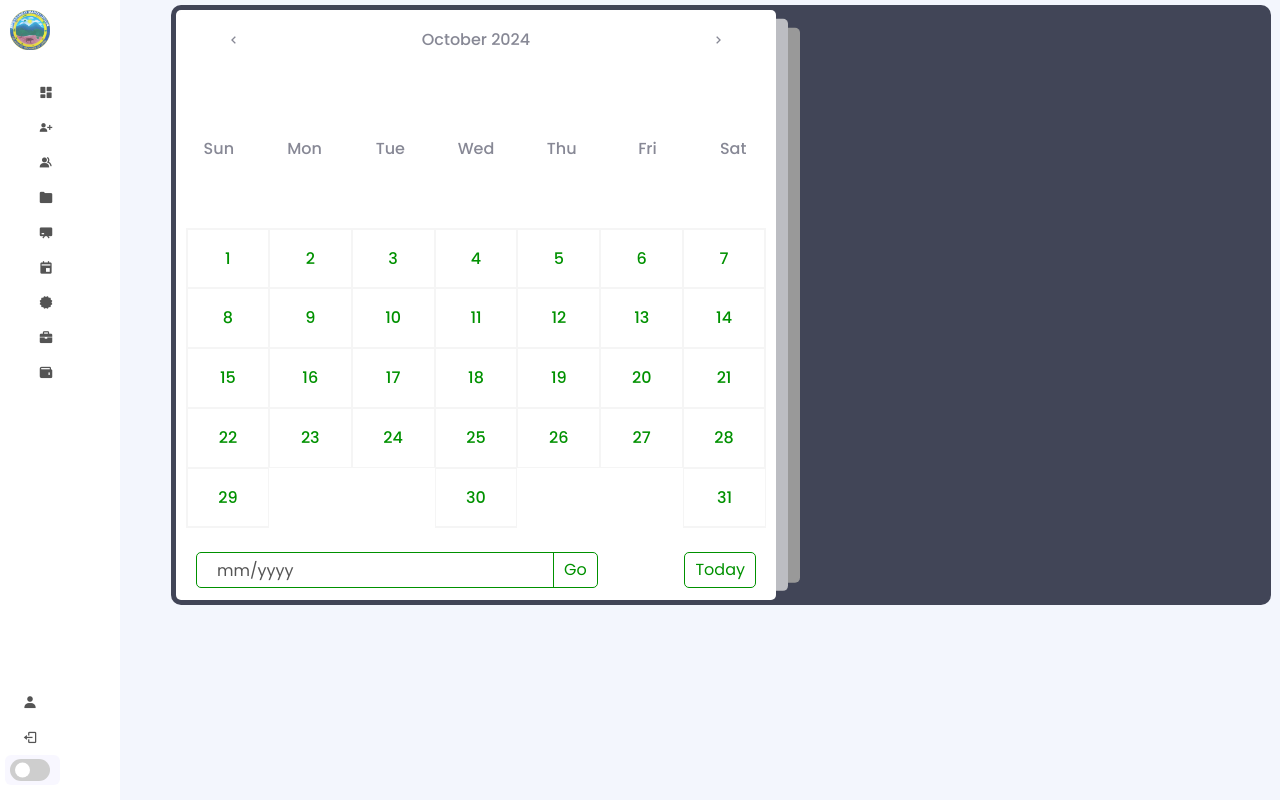
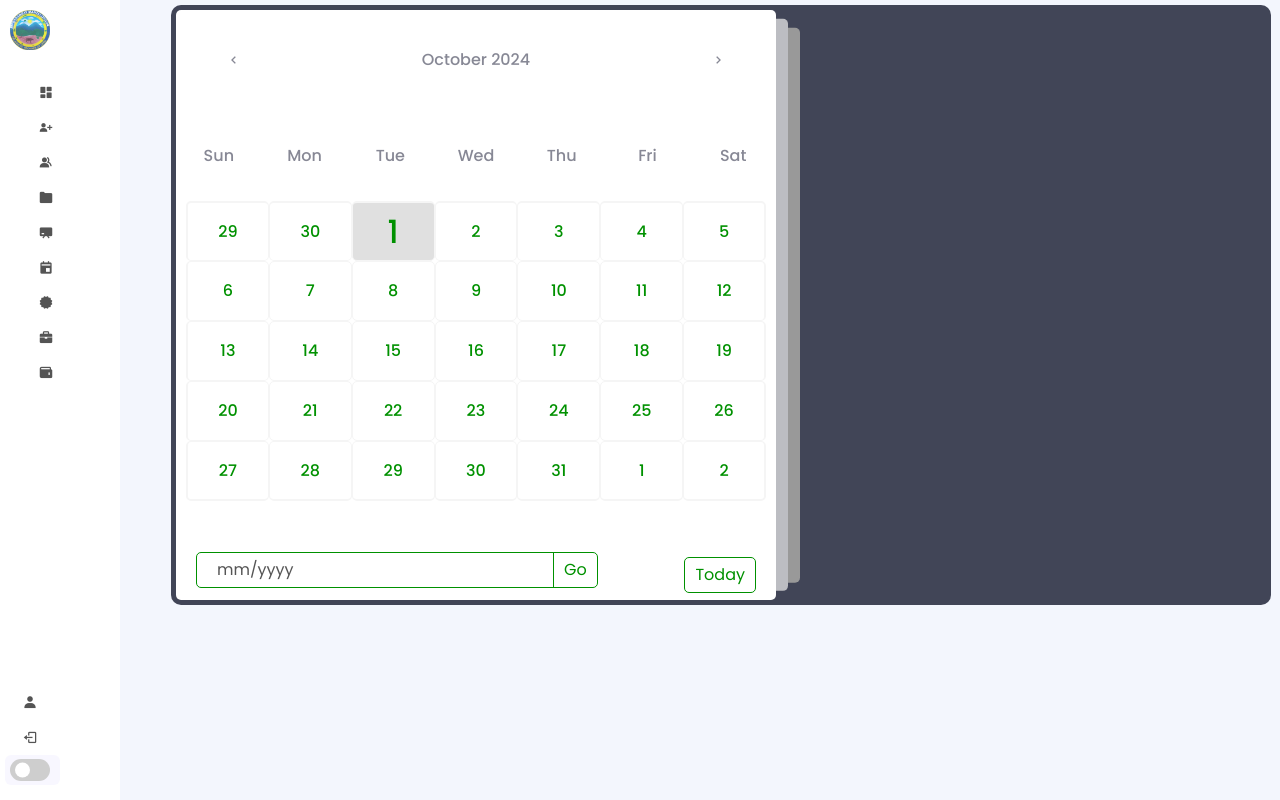
Before and after one commit to johnfrederick9/Capstone_Project, a PHP site: page /pages/calendar/event_calendar.php in a window 1280 px wide. Run offline with PHP 8.4, Linux system fonts and the light colour scheme; the visitor is signed in with stand-in values (Sample User, id 1); data comes from the database, SQL or seed files in the repository; data that the repository does not hold is empty.

Commit message:
Capstone Update
CSS RAO adjustment

```diff
--- a/Development/assets/css/style.css
+++ b/Development/assets/css/style.css
@@ -2617,7 +2617,6 @@
   font-size: 1rem;
   font-weight: 500;
   text-transform: capitalize;
-  margin-top: -20px;
 }
 .calendar .month .prev,
 .calendar .month .next {
@@ -2634,8 +2633,8 @@
   font-size: 1rem;
   font-weight: 500;
   text-transform: capitalize;
-  margin-top: -70px;
-  margin-bottom: -50px;
+  margin-top: -100px;
+  margin-bottom: -100px;
 }
 .weekdays div {
   width: 14.28%;
@@ -2652,7 +2651,6 @@
   padding: 0 10px;
   font-size: medium;
   font-weight: 500;
-  margin-bottom: -10px;
 }
 .calendar .days .day {
   width: 14.28%;
--- a/Development/assets/js/calendar.js
+++ b/Development/assets/js/calendar.js
@@ -3,7 +3,8 @@
   daysContainer = document.querySelector(".days"),
   prev = document.querySelector(".prev"),
   next = document.querySelector(".next"),
-  eventModal = new bootstrap.Modal(document.getElementById('eventModal'), {}),
+  todayBtn = document.querySelector(".today-btn"),
+  eventModal = new bootstrap.Modal(document.getElementById("eventModal"), {}),
   eventStartInput = document.getElementById("event_start"),
   eventEndInput = document.getElementById("event_end");
 
@@ -21,26 +22,46 @@
 function initCalendar() {
   const firstDay = new Date(year, month, 1);
   const lastDay = new Date(year, month + 1, 0);
+  const prevMonthLastDay = new Date(year, month, 0).getDate();
   const lastDate = lastDay.getDate();
   const day = firstDay.getDay();
+  const lastWeekday = lastDay.getDay();
+  const currentDay = today.getDate();
+  const currentMonth = today.getMonth();
+  const currentYear = today.getFullYear();
 
   // Set the current month and year in the header
   date.innerHTML = months[month] + " " + year;
 
   let days = "";
 
+  // Add days from the previous month
+  for (let i = day - 1; i >= 0; i--) {
+    days += `<div class="day disabled">${prevMonthLastDay - i}</div>`;
+  }
+
   // Create the days for the current month
   for (let i = 1; i <= lastDate; i++) {
-    days += `<div class="day" data-day="${i}">${i}</div>`;
+    const dateValue = new Date(year, month, i);
+    const isSelected = selectedDates.some(date => date.getTime() === dateValue.getTime());
+    const isToday = i === currentDay && month === currentMonth && year === currentYear;
+
+    days += `<div class="day${isSelected ? " active" : ""}${isToday ? " today" : ""}" data-day="${i}">${i}</div>`;
+  }
+
+  // Add days from the next month
+  for (let i = lastWeekday + 1; i <= 6; i++) {
+    days += `<div class="day disabled">${i - lastWeekday}</div>`;
   }
 
   daysContainer.innerHTML = days;
   addDayListener();
 }
 
+
 // Add click listeners to the days
 function addDayListener() {
-  const days = document.querySelectorAll(".day");
+  const days = document.querySelectorAll(".day:not(.disabled)");
 
   days.forEach((day) => {
     day.addEventListener("click", (e) => {
@@ -67,7 +88,7 @@
   });
 
   // Listen for 'Enter' key press to show the modal
-  document.addEventListener("keydown", function(event) {
+  document.addEventListener("keydown", function (event) {
     if (event.key === "Enter" && selectedDates.length > 0) {
       // Get the first and last selected dates
       const startDate = selectedDates[0];
@@ -112,5 +133,19 @@
   initCalendar(); // Reinitialize the calendar for the new month/year
 });
 
+// Handle 'Go to Today' button
+todayBtn.addEventListener("click", () => {
+  // Set the current month and year to today
+  today = new Date();
+  month = today.getMonth();
+  year = today.getFullYear();
+
+  // Clear selected dates
+  selectedDates = [];
+
+  // Reinitialize the calendar for the current month and year
+  initCalendar();
+});
+
 // Initialize the calendar on page load
 initCalendar();
--- a/Development/pages/calendar/event_calendar.php
+++ b/Development/pages/calendar/event_calendar.php
@@ -4,21 +4,75 @@
 include 'event_code.php';
 require '../../database.php';
 ?>
-<!DOCTYPE html>
-<html lang="en">
-<head>
-    <meta charset="UTF-8">
-    <meta name="viewport" content="width=device-width, initial-scale=1.0">
-    <link rel="stylesheet" href="../../assets/css/styles.css">
-    <title>Event Calendar</title>
-    <style>
-        /* Add basic styling for modal and calendar */
-        /* ... Your styles here ... */
-    </style>
-</head>
+<style>
+/* Days container styling */
+.days {
+  display: grid;
+  grid-template-columns: repeat(7, 1fr);
+}
+
+/* Day styling */
+.day {
+  padding: 10px;
+  text-align: center;
+  cursor: pointer;
+  border-radius: 5px;
+  transition: all 0.3s ease;
+}
+
+/* Disabled days (outside current month) */
+.day.disabled {
+  color: #bfbfbf; /* Grey out the days outside the current month */
+  cursor: default; /* No pointer cursor on disabled days */
+}
+
+/* Hover effect only for days in the current month */
+.day:not(.disabled):hover {
+  background-color: #e0e0e0;
+}
+
+/* Active selected day styling */
+.day.active {
+  background-color: #007bff;
+  color: white;
+  border-radius: 5px;
+  border: 2px solid #0056b3; /* Border for active date */
+}
+
+/* Style for today's date */
+.day.today {
+  background-color: #e0e0e0;
+  color: white;
+  border-radius: 5px;
+  border: 2px solid #0056b3;
+}
+
+/* Hover effect for today's date */
+.day.today:not(.disabled):hover {
+  background-color: #ffc107; /* Darker shade when hovering */
+  cursor: pointer; /* Pointer cursor on hover */
+}
+
+/* Today button styling */
+.today-btn {
+  margin-top: 10px;
+  padding: 5px 10px;
+  cursor: pointer;
+  border: none;
+  background-color: #007bff;
+  color: white;
+  border-radius: 5px;
+  transition: background-color 0.3s;
+}
+
+.today-btn:hover {
+  background-color: #0056b3;
+}
+
+</style>
 <body>
     <section class="home">
-        <div class="calendar-event">
+        <section class="calendar-event">
             <div class="container">
                 <div class="calendar">
                     <div class="month">
@@ -45,7 +99,7 @@
                     </div>
                 </div>
             </div>
-        </div>
+        </section>
     </section>
 
     <!-- Modal for Adding Event -->
--- a/Development/pages/calendar/event_code.php
+++ b/Development/pages/calendar/event_code.php
@@ -22,12 +22,31 @@
                 VALUES ('$event_name', '$event_location', '$event_type', '$event_start', '$event_end')";
 
         if ($conn->query($sql) === TRUE) {
-            echo "<script>alert('New record created successfully');</script>";
+            echo "
+                <div id='toast' class='toast'>
+                    <div class='toast-content'>
+                        <i class='bx bxs-check-circle icon'></i>
+                        <div class='message'>
+                            <span class='text'>New Record Created Successfully</span>
+                        </div>
+                    </div>
+                </div>
+
+                <script>
+                    const toast = document.getElementById('toast');
+                    toast.classList.add('show');
+
+                    setTimeout(() => {
+                        toast.classList.remove('show');
+                        window.location.href = '';
+                    }, 1000);
+                </script>
+                ";
         } else {
-            echo "<script>alert('Error: " . $sql . " - " . $conn->error . "');</script>";
+            echo "<div class='alert alert-danger'>('Error: " . $sql . " - " . $conn->error . "');</div>";
         }
     } else {
-        echo "<script>alert('Error: All fields are required.');</script>";
+        echo "<div class='alert alert-danger'>Error: All fields are required.</div>";
     }
 
     $conn->close();
--- a/Development/pages/resident/table_resident.php
+++ b/Development/pages/resident/table_resident.php
@@ -111,6 +111,7 @@
                                 printContentFromPage('print_selected.php', idsString); // Load and print content from print_selected.php
                             } else {
                                 alert('Please select at least one row to print.');
+
                             }
                         });
 
```
Also changed, not shown: Development/pages/dashboard/dashboard.php (+5 -5 lines), Development/pages/rao/table_rao_records.php (+24 -16 lines).
